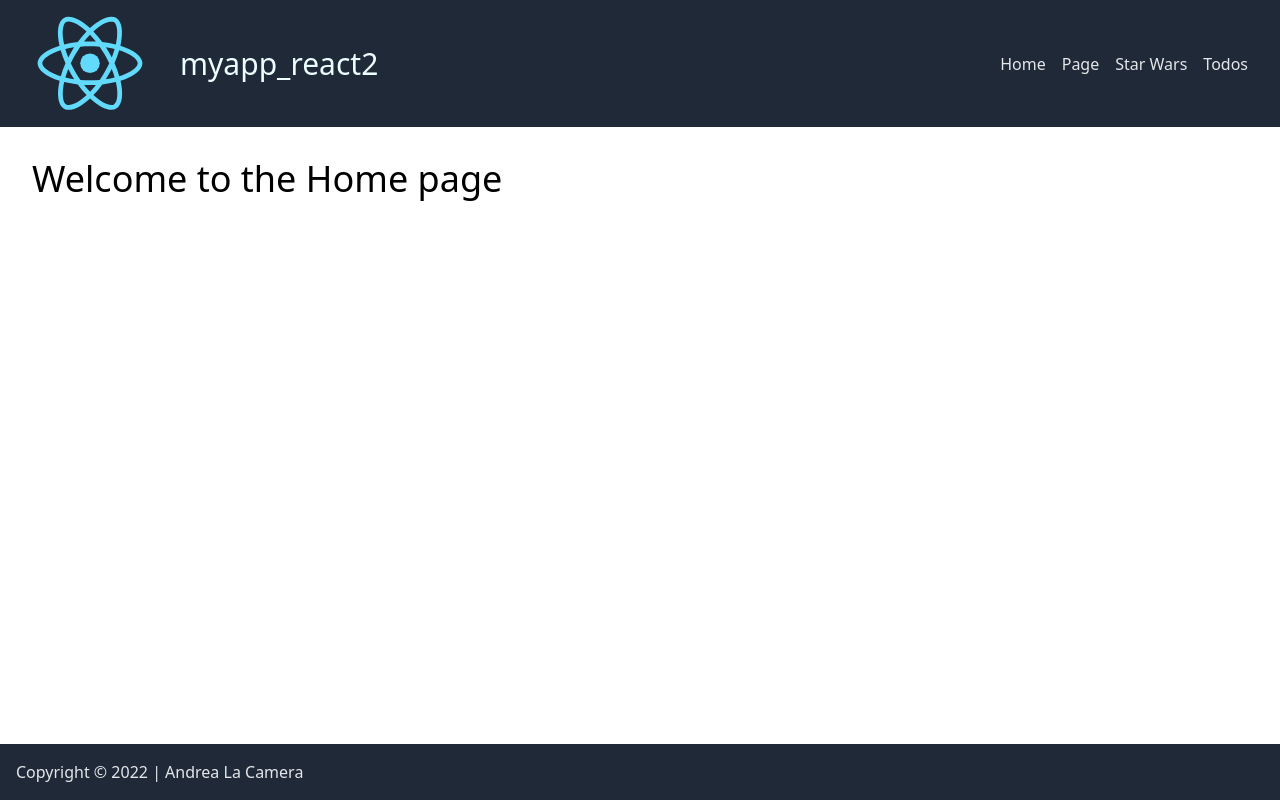
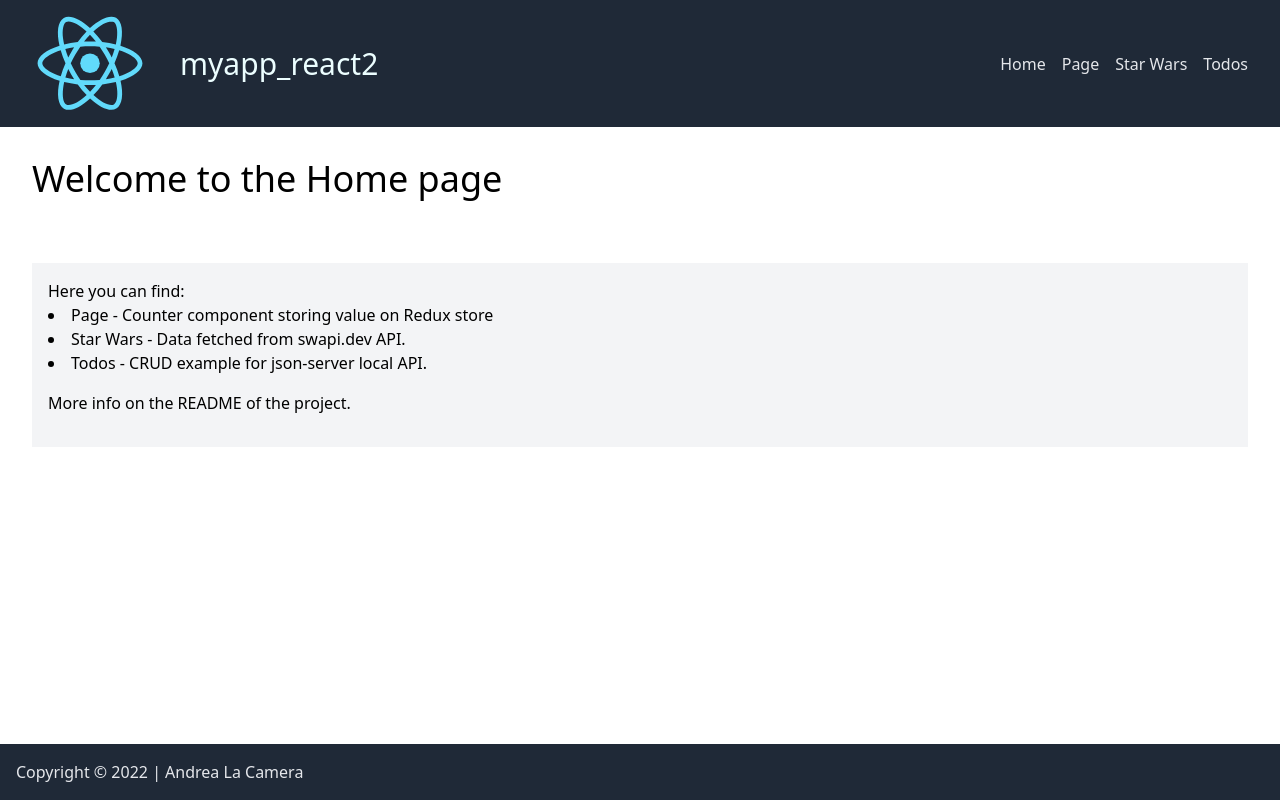
Before and after one commit to andrealacamera/myapp_react2, a React (Create React App) app: page / in a window 1280 px wide. Built offline with nearby package versions, Linux system fonts and the light colour scheme.

Commit message:
add minimal info on homepage

```diff
--- a/src/pages/Home.jsx
+++ b/src/pages/Home.jsx
@@ -1,9 +1,19 @@
 import React from 'react'
+import { Link } from 'react-router-dom'
 
 const Home = () => {
   return (
-    <div>
-      <h1 className='text-4xl m-8'>Welcome to the Home page</h1>
+    <div className='m-8'>
+      <h1 className='text-4xl'>Welcome to the Home page</h1>
+      <article className='my-16 bg-gray-100 p-4'>
+        <p className=''> Here you can find: </p>
+        <ul className='list-disc list-inside'>
+          <li><Link to="/page">Page</Link> - Counter component storing value on Redux store</li>
+          <li><Link to="/starwars">Star Wars</Link> - Data fetched from <Link to="https://swapi.dev" target="_blank">swapi.dev</Link> API.</li>
+          <li><Link to="/todos">Todos</Link> - CRUD example for json-server local API.</li>
+        </ul>
+        <p className='my-4'>More info on the README of the project.</p>
+      </article>
     </div>
   )
 }
```
Also changed, not shown: 1 other file (tests, documents, lock files or other folders).
